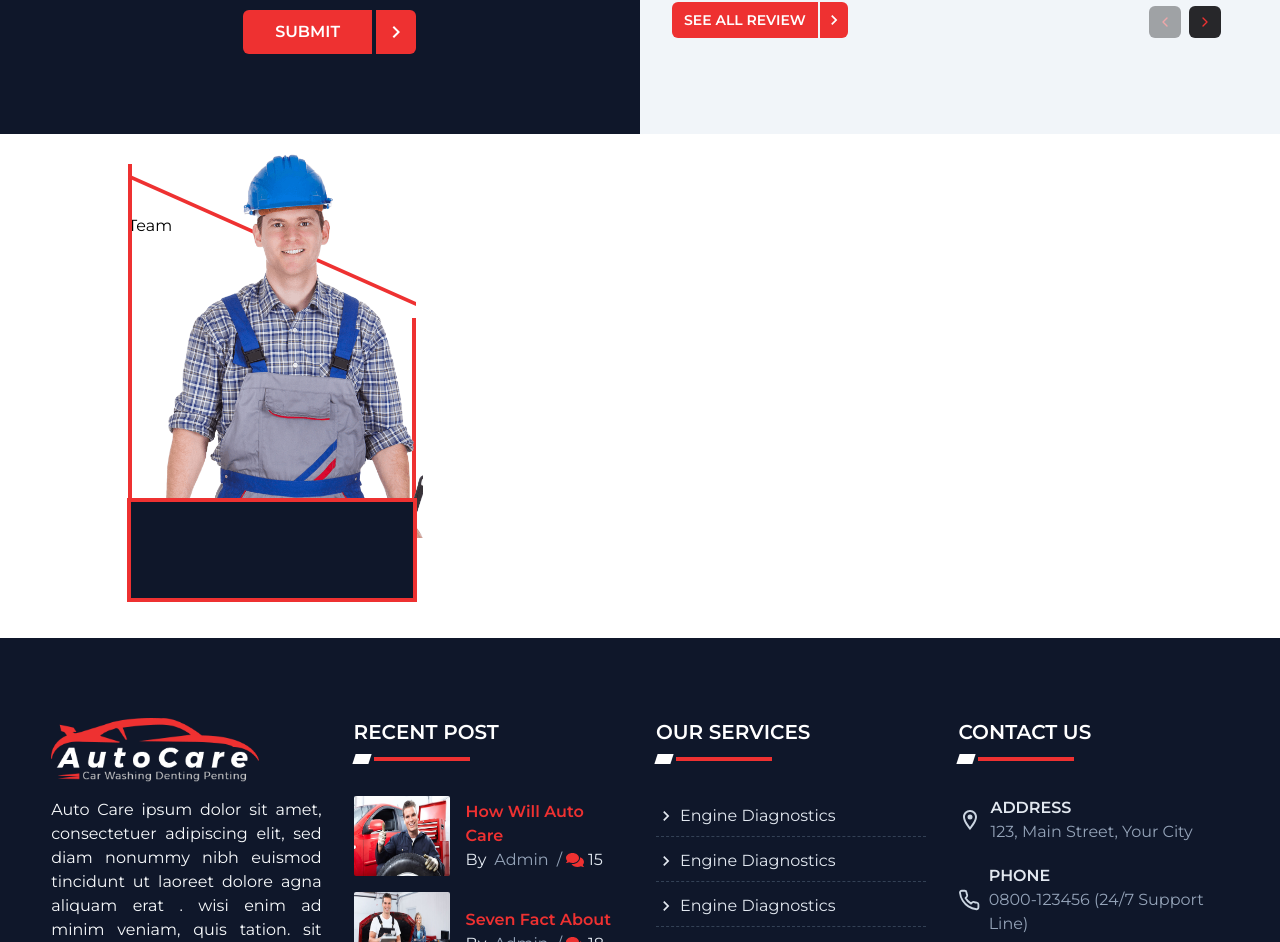
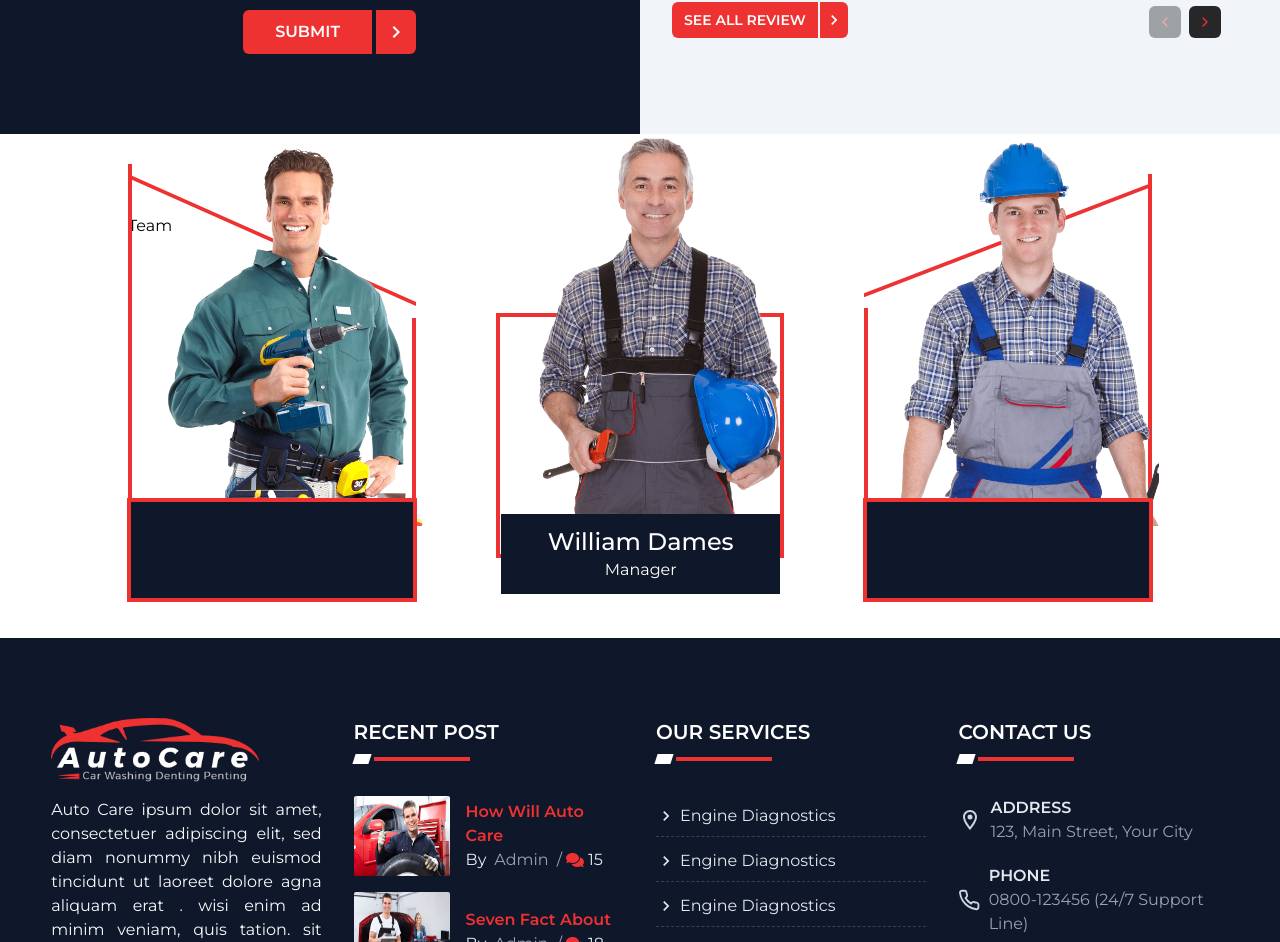
Before and after one commit to mahamudulhasan-me/autocare-client, a React (Vite) app: page / in a window 1280 px wide. Shown: the part 3294-4236 px from the top of the page. Built offline with nearby package versions, Linux system fonts and the light colour scheme.

Commit message:
update team mem card

```diff
--- a/src/pages/home/team/Team.tsx
+++ b/src/pages/home/team/Team.tsx
@@ -1,17 +1,44 @@
 import team1 from "../../../assets/images/team/pic1.png";
+import team2 from "../../../assets/images/team/pic2.png";
+import team3 from "../../../assets/images/team/pic3.png";
 const Team = () => {
   return (
     <div className="container mx-auto px-[10%] my-20">
       <h1>Team</h1>
-      <div className="grid grid-cols-3 gap-x-20 group">
-        <div className="relative w-full h-80">
+      <div className="grid grid-cols-3 gap-x-20 ">
+        <div className="relative w-full h-80 group">
           <div className="absolute h-96 w-1 bg-primary bottom-2.5 left-0"></div>
           <div className="absolute h-60 w-1 bg-primary right-0 bottom-0"></div>
           <div className="absolute w-full h-1 bg-primary top-0  skew-y-[24deg]"></div>
           <img
+            src={team2}
+            alt=""
+            className="absolute bottom-8 h-96 left-8 right-5 group-hover:bottom-12 transition-all duration-500"
+          />
+          <div className="absolute w-[98%] h-24 bg-slate-900 -bottom-10 ring-4 ring-primary right-[11px] left-[3px]"></div>
+        </div>
+        <div className="relative w-full h-80 group  border-b-4 border-primary">
+          <div className="absolute h-60 w-1 bg-primary bottom-0 left-0"></div>
+          <div className="absolute h-60 w-1 bg-primary right-0 bottom-0"></div>
+          <div className="absolute w-full h-1 bg-primary top-[24%]"></div>
+          <img
+            src={team3}
+            alt=""
+            className="absolute bottom-8 h-96 left-8 right-5 group-hover:bottom-12 transition-all duration-500"
+          />
+          <div className="absolute w-[97%]  bg-slate-900 -bottom-10  right-[11px] left-[5px] flex flex-col justify-center items-center text-white min-h-20">
+            <h3 className="text-2xl font-[500]"> William Dames</h3>
+            <p>Manager</p>
+          </div>
+        </div>
+        <div className="relative w-full h-80 group">
+          <div className="absolute h-60 w-1 bg-primary bottom-2.5 left-0"></div>
+          <div className="absolute h-96 w-1 bg-primary right-0 bottom-0"></div>
+          <div className="absolute w-full h-1 bg-primary top-0  -skew-y-[21deg]"></div>
+          <img
             src={team1}
             alt=""
-            className="absolute bottom-5 h-96 left-8 right-5 group-hover:bottom-10 transition-all duration-500"
+            className="absolute bottom-8 h-96 left-8 right-5 group-hover:bottom-12 transition-all duration-500"
           />
           <div className="absolute w-[98%] h-24 bg-slate-900 -bottom-10 ring-4 ring-primary right-[11px] left-[3px]"></div>
         </div>
```
Also changed, not shown: src/assets/images/team/pic2.png (added), src/assets/images/team/pic3.png (added).
